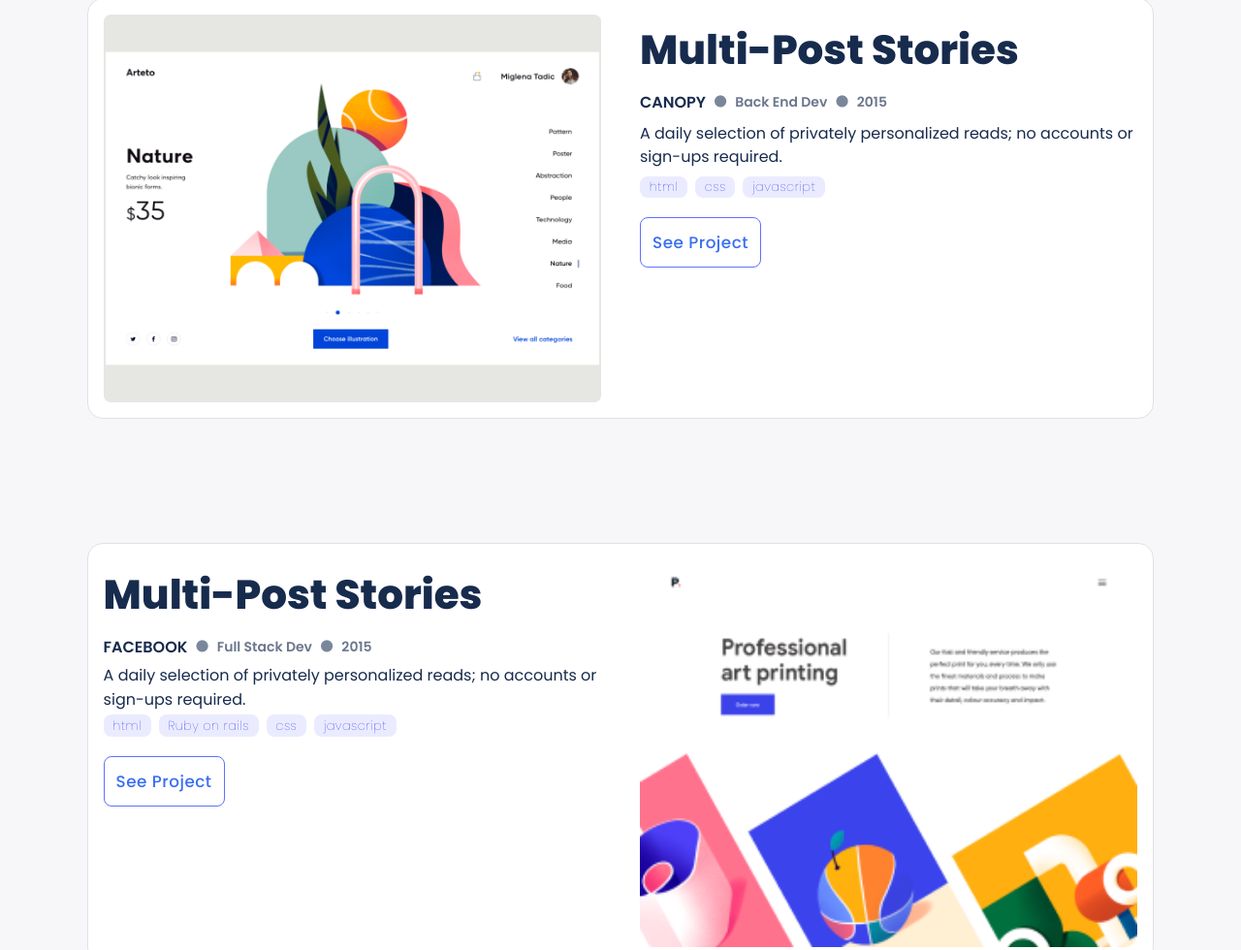
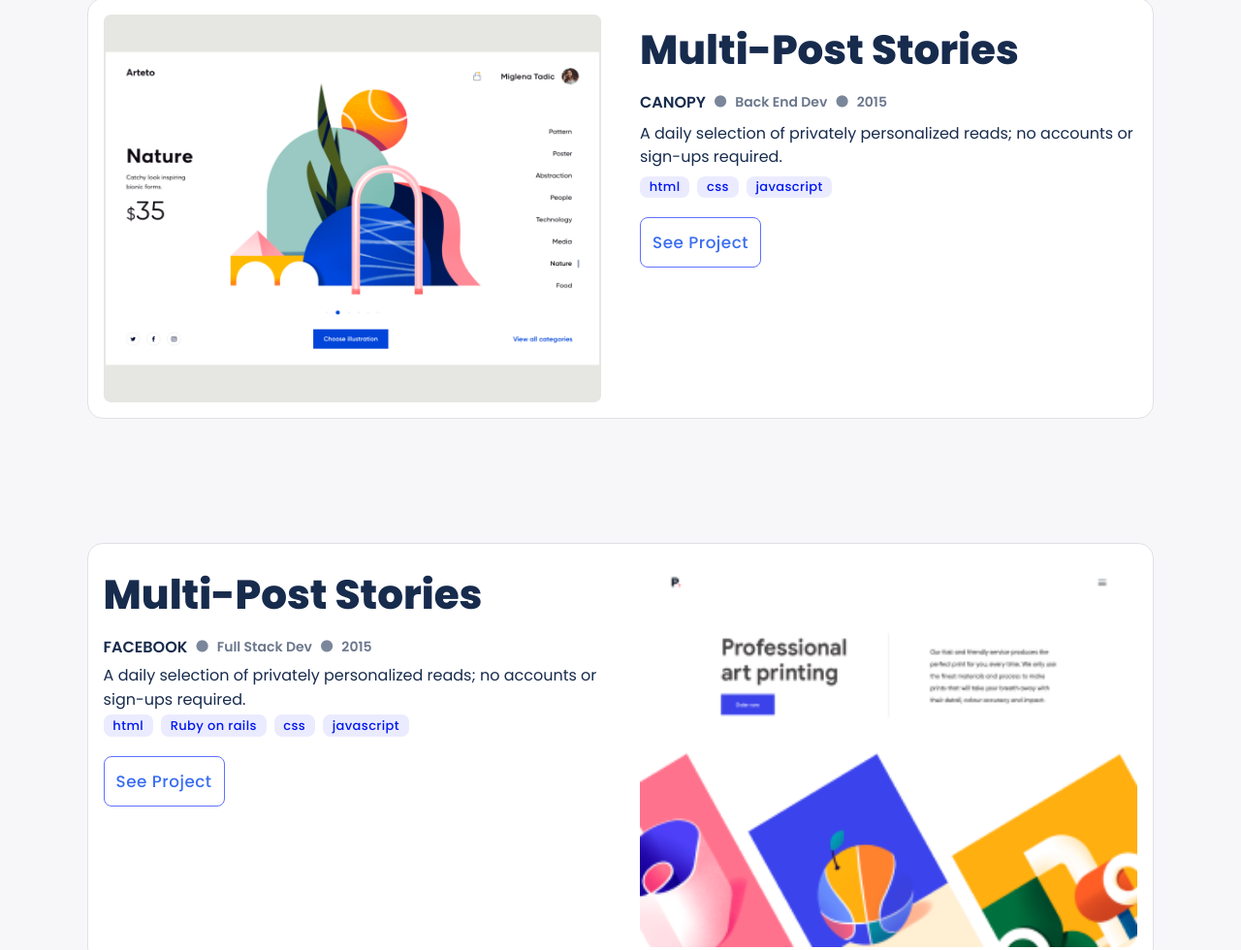
Before and after one commit to the-faizmohammad/my-portfolio, a website: page index.html in a window 1280 px wide. Shown: the part 1063-2043 px from the top of the page at 97% size. Drawn offline with Linux system fonts and the light colour scheme.

Commit message:
update style.css

```diff
--- a/style.css
+++ b/style.css
@@ -235,7 +235,7 @@ i {
   margin: 0 0.5rem 0 0;
   padding: 0.25em 0.75em;
   border-radius: 8px;
-  font-weight: 50;
+  font-weight: 450;
   font-size: 13px;
   line-height: 16px;
   letter-spacing: 0.03em;
```
